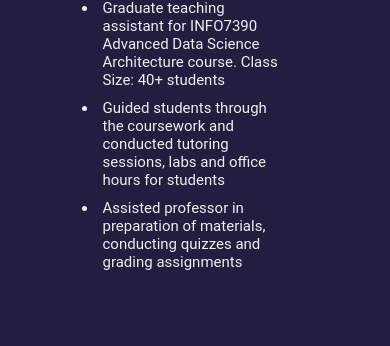
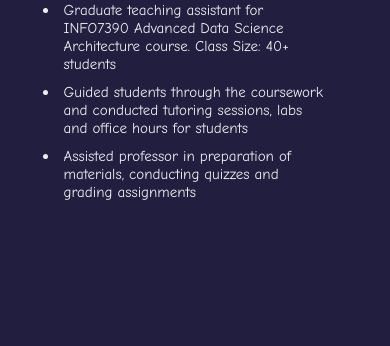
Before and after one commit to mihirsalunke/mihirsalunke.github.io, a plain HTML site: page NEU.html in a window 390 px wide. Shown: the part 498-844 px from the top of the page. Drawn offline with Linux system fonts and the light colour scheme.

Commit message:
make the website responsive

```diff
--- a/css/Kirloskar.css
+++ b/css/Kirloskar.css
@@ -6,7 +6,7 @@
 
 html{
     font-size: 10px;
-    font-family: 'Roboto', sans-serif;
+    font-family: "Comic Sans MS", cursive, sans-serif;
     color: #eee;
 }
 
@@ -71,3 +71,15 @@ h2{
     text-align: initial;
     opacity: 1;
 }
+
+@media screen and (max-width: 600px) {
+    .description{
+        width: 70%;
+    }
+}
+
+@media screen and (max-width: 1024px) {
+    .description{
+        width: 70%;
+    }
+}
--- a/css/Kloudq.css
+++ b/css/Kloudq.css
@@ -6,7 +6,7 @@
 
 html{
     font-size: 10px;
-    font-family: 'Roboto', sans-serif;
+    font-family: "Comic Sans MS", cursive, sans-serif;
     color: #eee;
 }
 
@@ -71,3 +71,15 @@ h2{
     text-align: initial;
     opacity: 1;
 }
+
+@media screen and (max-width: 600px) {
+    .description{
+        width: 70%;
+    }
+}
+
+@media screen and (max-width: 1024px) {
+    .description{
+        width: 70%;
+    }
+}
--- a/css/NEU.css
+++ b/css/NEU.css
@@ -6,7 +6,7 @@
 
 html{
     font-size: 10px;
-    font-family: 'Roboto', sans-serif;
+    font-family: "Comic Sans MS", cursive, sans-serif;
     color: #eee;
 }
 
@@ -64,3 +64,15 @@ h2{
     font-size: 1.5rem;
     padding: 5px;
 }
+
+@media screen and (max-width: 600px) {
+    .description{
+        width: 70%;
+    }
+}
+
+@media screen and (max-width: 1024px) {
+    .description{
+        width: 70%;
+    }
+}
--- a/css/Nokia.css
+++ b/css/Nokia.css
@@ -6,7 +6,7 @@
 
 html{
     font-size: 10px;
-    font-family: 'Roboto', sans-serif;
+    font-family: "Comic Sans MS", cursive, sans-serif;
     color: #eee;
 }
 
@@ -71,3 +71,15 @@ h2{
     text-align: initial;
     opacity: 1;
 }
+
+@media screen and (max-width: 600px) {
+    .description{
+        width: 70%;
+    }
+}
+
+@media screen and (max-width: 1024px) {
+    .description{
+        width: 70%;
+    }
+}
--- a/css/Uni-Tech.css
+++ b/css/Uni-Tech.css
@@ -6,7 +6,7 @@
 
 html{
     font-size: 10px;
-    font-family: 'Roboto', sans-serif;
+    font-family: "Comic Sans MS", cursive, sans-serif;
     color: #eee;
 }
 
@@ -71,3 +71,15 @@ h2{
     text-align: initial;
     opacity: 1;
 }
+
+@media screen and (max-width: 600px) {
+    .description{
+        width: 70%;
+    }
+}
+
+@media screen and (max-width: 1024px) {
+    .description{
+        width: 70%;
+    }
+}
--- a/css/main.css
+++ b/css/main.css
@@ -8,7 +8,7 @@
 
 html{
     font-size: 10px;
-    font-family: 'Roboto', sans-serif;
+    font-family: "Comic Sans MS", cursive, sans-serif;
     color: #eee;
 }
 
@@ -127,7 +127,7 @@ li{
 }
 
 .nav-link{
-    font-family: fantasy;
+    font-family: "Comic Sans MS", cursive, sans-serif;
     font-size: 3rem;
     padding: 1rem;
 }
@@ -204,7 +204,7 @@ li{
 
 .landing-text h1{
     font-size: 6rem;
-    font-family: fantasy;
+    font-family: "Comic Sans MS", cursive, sans-serif;
     background: linear-gradient(to bottom, #ff9238, #72f038);
     -webkit-background-clip: text;
     -webkit-text-fill-color: transparent;
@@ -220,7 +220,7 @@ li{
 }
 
 .landing-text h6 span{
-    font-family: fantasy;
+    font-family: "Comic Sans MS", cursive, sans-serif;
     font-size: 2.5rem;
     font-weight: 500;
     /* background: linear-gradient(to top, #ffe838, #fd57bf); */
@@ -402,7 +402,7 @@ li{
 }
 
 .exp-link{
-    font-family: sans-serif;
+    font-family: "Comic Sans MS", cursive, sans-serif;
     font-size: 3rem;
 }
 
@@ -443,7 +443,7 @@ li{
 
 .timeline .date::before{
     content: attr(date-date);
-    left: -23rem;
+    left: -24rem;
     min-width: 2rem;
     font-size: 1.5rem;
 }
@@ -468,7 +468,6 @@ li{
 .testimonials .testimonials-content{
     position: relative;
     background: gray;
-
 }
 
 .testimonials .testimonials-content .slider{
@@ -604,12 +603,11 @@ form{
 }
 
 .phone p{
-    padding-right: 10px;
+    padding: 5px;
 }
 
 .phone i{
-    padding-top: 5px;
-    padding-right: 10px;
+    padding: 5px;
     font-size: 2rem;
     transition: color 650ms;
 }
@@ -619,12 +617,9 @@ form{
     color: #72f038;
 }
 
-/* .email i{
-    padding-top: 5px;
-    padding-right: 10px;
-    font-size: 2rem;
-    transition: color 650ms;
-} */
+.email i{
+    padding: 10px;
+}
 
 .fa-linkedin:hover{
     color: blue;
@@ -679,10 +674,15 @@ form{
 /*End animations*/
 
 /*Start media queries*/
-@media screen and (max-width: 900px) {
+@media screen and (max-width: 1024px) {
     body{
         background: url("/media/images/sitebg2.jpg") no-repeat center fixed;
         background-size: cover;
+    }
+
+    .menu-toggler{
+        top: 4rem;
+        right: 4rem;
     }
 
     .landing-text h1{
@@ -726,7 +726,7 @@ form{
     }
 
     .timeline .date::before{
-        left: -21rem;
+        left: -20rem;
     }
 
     .timeline .date::after{
@@ -739,6 +739,10 @@ form{
 
     .skill{
         margin-top: 20px;
+        text-align: center;
+    }
+    .skill li{
+        margin: 5px;
     }
 
     .project-image img{
@@ -771,21 +775,34 @@ form{
     }
 
     .testimonials .testimonials-content .slider{
-        height: 350px;
+        height: 450px;
+    }
+
+    .dot-container {
+        padding: 10px;
+    }
+
+    .dot {
+        height: 5px;
+        width: 5px;
     }
 }
 
 @media screen and (max-width: 600px) {
-    .media-toggler{
+    .menu-toggler{
         top: 2rem;
         right: 2rem;
     }
 
     .landing-text h1{
-        font-size: 5rem;
+        font-size: 3.5rem;
     }
 
     .landing-text h6{
+        font-size: 1.2rem;
+    }
+
+    .landing-text h6 span{
         font-size: 1.4rem;
     }
 
@@ -806,7 +823,8 @@ form{
     }
 
     .timeline .date::before{
-        font-size: 1.4rem;
+        font-size: 1rem;
+        left: -16.5rem;
     }
 
     form{
@@ -850,5 +868,36 @@ form{
         color: #3883ff;
     }
 
+    .testimonials .testimonials-content .slider .slide{
+        padding: 25px;
+    }
+
+    .testimonials .testimonials-content .slider{
+        height: 200px;
+    }
+
+    .dot-container {
+        padding: 10px;
+    }
+
+    .dot {
+        height: 5px;
+        width: 5px;
+    }
+
+    form{
+        width: 95%;
+    }
+
+    .phone i{
+        font-size: 1.6rem;
+    }
+    .phone p{
+        font-size: 1.4rem;
+    }
+
+    .email input{
+        font-size: 1.6rem;
+    }
 }
 /*End media queries*/
--- a/css/project1.css
+++ b/css/project1.css
@@ -6,7 +6,7 @@
 
 html{
     font-size: 10px;
-    font-family: 'Roboto', sans-serif;
+    font-family: "Comic Sans MS", cursive, sans-serif;
     color: #eee;
 }
 
@@ -92,3 +92,15 @@ i{
     font-size: 5rem;
     transition: color 650ms;
 }
+
+@media screen and (max-width: 600px) {
+    .description{
+        width: 70%;
+    }
+}
+
+@media screen and (max-width: 1024px) {
+    .description{
+        width: 70%;
+    }
+}
--- a/css/project2.css
+++ b/css/project2.css
@@ -6,7 +6,7 @@
 
 html{
     font-size: 10px;
-    font-family: 'Roboto', sans-serif;
+    font-family: "Comic Sans MS", cursive, sans-serif;
     color: #eee;
 }
 
@@ -93,3 +93,15 @@ i{
     font-size: 5rem;
     transition: color 650ms;
 }
+
+@media screen and (max-width: 600px) {
+    .description{
+        width: 70%;
+    }
+}
+
+@media screen and (max-width: 1024px) {
+    .description{
+        width: 70%;
+    }
+}
--- a/css/project3.css
+++ b/css/project3.css
@@ -6,7 +6,7 @@
 
 html{
     font-size: 10px;
-    font-family: 'Roboto', sans-serif;
+    font-family: "Comic Sans MS", cursive, sans-serif;
     color: #eee;
 }
 
@@ -92,3 +92,15 @@ i{
     font-size: 5rem;
     transition: color 650ms;
 }
+
+@media screen and (max-width: 600px) {
+    .description{
+        width: 70%;
+    }
+}
+
+@media screen and (max-width: 1024px) {
+    .description{
+        width: 70%;
+    }
+}
--- a/css/project4.css
+++ b/css/project4.css
@@ -6,7 +6,7 @@
 
 html{
     font-size: 10px;
-    font-family: 'Roboto', sans-serif;
+    font-family: "Comic Sans MS", cursive, sans-serif;
     color: #eee;
 }
 
@@ -92,3 +92,15 @@ i{
     font-size: 5rem;
     transition: color 650ms;
 }
+
+@media screen and (max-width: 600px) {
+    .description{
+        width: 70%;
+    }
+}
+
+@media screen and (max-width: 1024px) {
+    .description{
+        width: 70%;
+    }
+}
```
Also changed, not shown: index.html (+2 -2 lines).
